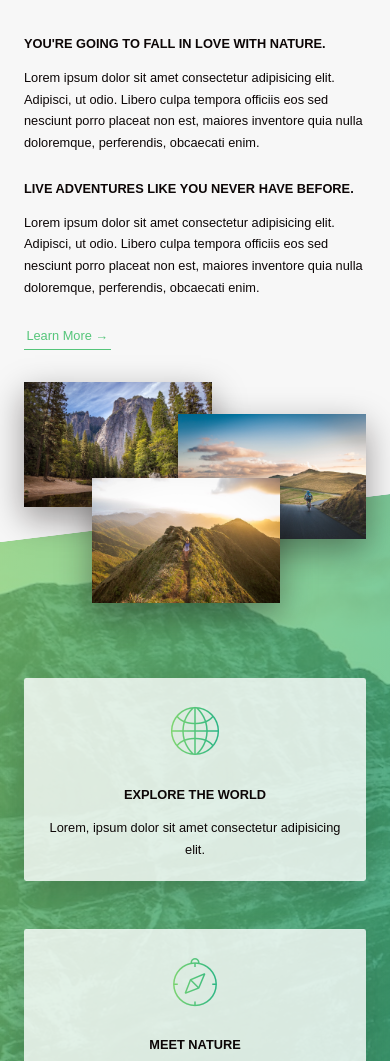
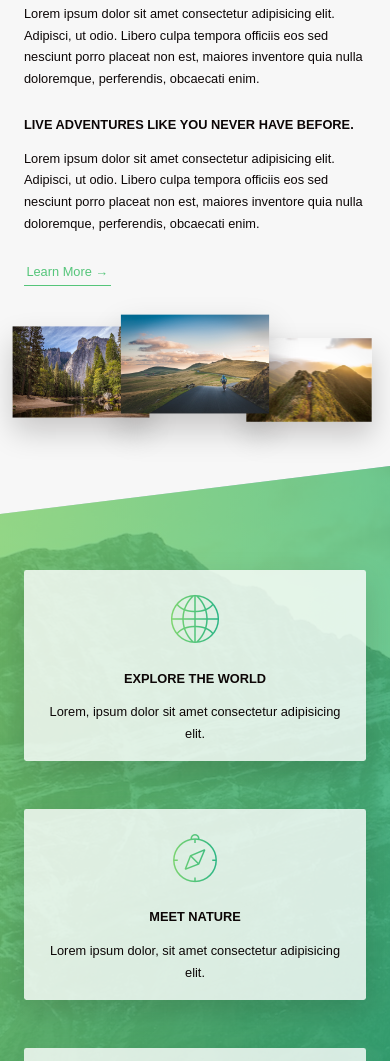
Before and after one commit to Joey-Robinson/SpecialCSS, a website: page index.html in a window 390 px wide. Shown: the part 932-1993 px from the top of the page. Drawn offline with Linux system fonts and the light colour scheme; files whose address does not match are found by name.

Commit message:
More Media Queries

```diff
--- a/sass/base/_utilities.scss
+++ b/sass/base/_utilities.scss
@@ -4,6 +4,9 @@
 
 .u-margin-bottom-big {
   margin-bottom: 8rem !important;
+  @include respond(tabPort) {
+    margin-bottom: 5rem !important;
+  }
 }
 
 .u-margin-top-big {
@@ -12,6 +15,9 @@
 
 .u-margin-bottom-medium {
   margin-bottom: 4rem !important;
+  @include respond(tabPort) {
+    margin-bottom: 3rem !important;
+  }
 }
 
 .u-margin-bottom-small {
--- a/sass/components/_composition.scss
+++ b/sass/components/_composition.scss
@@ -7,18 +7,37 @@
     z-index: 10;
     transition: all .2s;
     outline-offset: 2rem;
-
+    @include respond(tabPort) {
+      float: left;
+      position: relative;
+      width: 33.333333%;
+      box-shadow: 0 1.5rem 3rem rgba($black, .2);
+    }
     &-p1 {
       left: 0;
       top: -2rem;
+      @include respond(tabPort) {
+        top: 0;
+        transform: scale(1.2);
+      }
     }
     &-p2 {
       right: 0;
       top: 2rem;
+      @include respond(tabPort) {
+        top: -1rem;
+        transform: scale(1.3);
+        z-index: 100;
+      }
     }
     &-p3 {
       left: 20%;
       top: 10rem;
+      @include respond(tabPort) {
+        top: 1rem;
+        left: 0;
+        transform: scale(1.1);
+      }
     }
     &:hover {
       outline: 1.5rem solid $darkGreen;
--- a/sass/components/_feature-box.scss
+++ b/sass/components/_feature-box.scss
@@ -6,7 +6,9 @@
   border-radius: .3rem;
   box-shadow: 0 1.5rem 4rem rgba($black, .15);
   transition: transform .3s;
-
+  @include respond(tabPort) {
+    padding: 2rem;
+  }
   &-icon {
     font-size: 6rem;
     margin-bottom: .5rem;
@@ -14,6 +16,9 @@
     background-image: linear-gradient(to right, $lightGreen, $darkGreen);
     background-clip: text;
     color: transparent;
+    @include respond(tabPort) {
+      margin-bottom: 0;
+    }
   }
   &:hover {
     transform: translateY(-1.5rem) scale(1.03);
--- a/sass/layout/_footer.scss
+++ b/sass/layout/_footer.scss
@@ -9,6 +9,9 @@
     &-logo-box {
       text-align: center;
       margin-bottom: 8rem;
+      @include respond(tabPort) {
+        margin-bottom: 6rem;
+      }
     }
     &-logo {
       width: 15rem;
--- a/sass/pages/_home.scss
+++ b/sass/pages/_home.scss
@@ -2,34 +2,51 @@
   background: $lightGrey;
   padding: 25rem 0;
   margin-top: -20vh;
+  @include respond(tabPort) {
+    padding: 20rem 0;
+  }
 }
 
 .features {
   padding: 20rem 0;
-  background-image: linear-gradient(to right bottom, rgba($lightGreen, 0.7), rgba($darkGreen, 0.7)), url(../../img//nat-4.jpg);
+  background-image: linear-gradient(
+    to right bottom,
+    rgba($lightGreen, 0.8),
+    rgba($darkGreen, 0.8)),
+    url(../img/nat-4.jpg);
   background-size: cover;
-  clip-path: polygon(0 0, 100% 0, 100% 75vh, 0 100%);
   transform: skewY(-7deg);
   margin-top: -10rem;
   & > * {
     transform: skewY(7deg);
   }
+  @include respond(tabPort) {
+    padding: 10rem 0;
+  }
 }
-
 .tours {
   background: $lightGrey;
   padding: 25rem 0 15rem 0;
   margin-top: -10rem;
+  @include respond(tabPort) {
+    padding: 20rem 0 10rem 0;
+  }
 }
 
 .section-stories {
   position: relative;
   padding: 15rem 0;
+  @include respond(tabPort) {
+    padding: 10rem 0;
+  }
 }
 
 .section-book {
   padding: 15rem 0;
   background-image: linear-gradient(to right bottom, $lightGreen, $darkGreen);
+  @include respond(tabPort) {
+    padding: 10rem 0;
+  }
 }
 
 .book {
```
Also changed, not shown: css/style.css.
